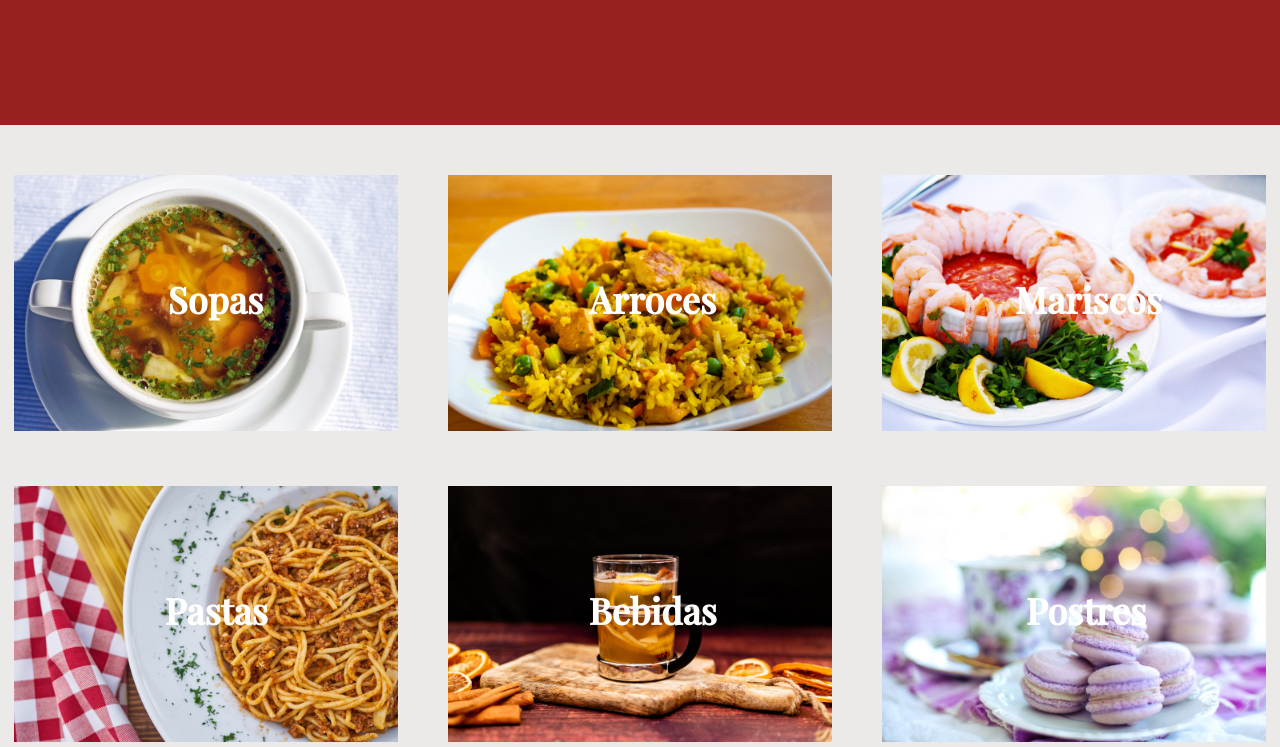
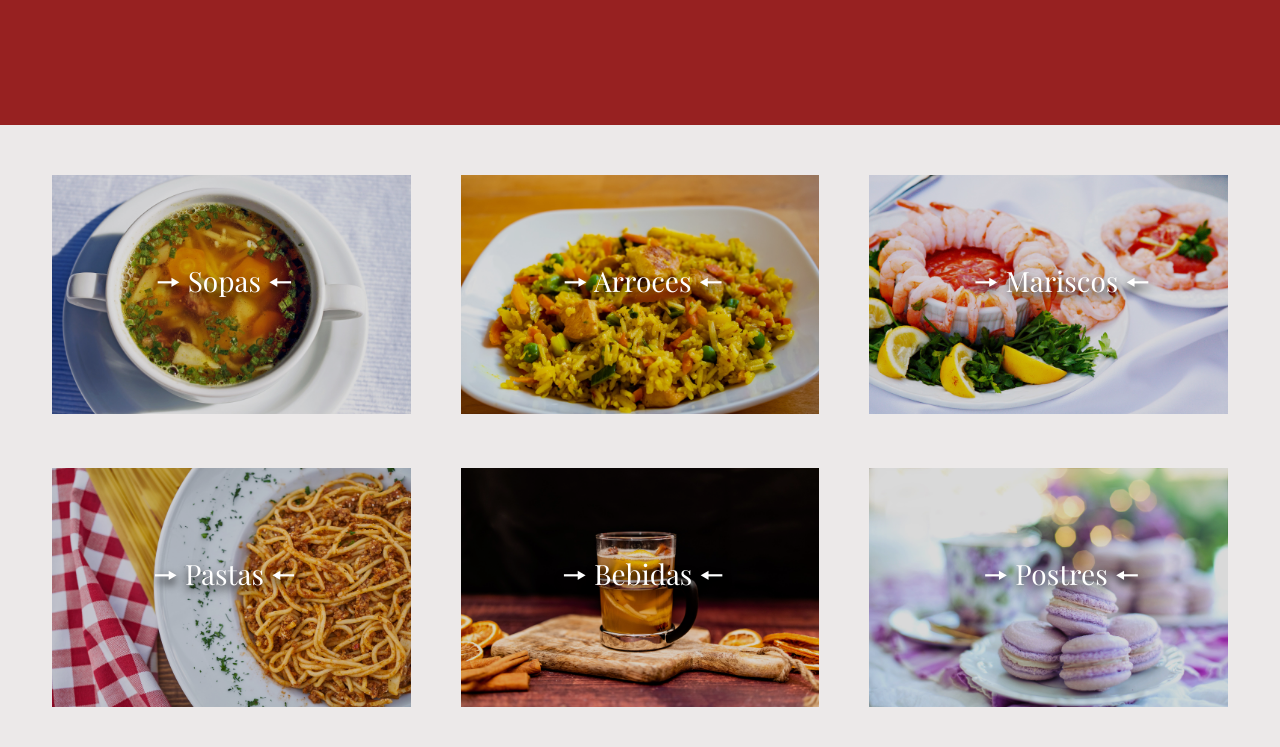
Before and after one commit to WarriorNoel/Recetario, a plain HTML site: page html/recetas.html in a window 1280 px wide. Shown: the part 393-1140 px from the top of the page. After the commit the page ends 1104 px from the top, so only its background shows below. Drawn offline with nearby package versions, Linux system fonts and the light colour scheme; a web font is replaced by a local one.

Commit message:
Añadiendo estilos de página recetas

```diff
--- a/html/recetas.html
+++ b/html/recetas.html
@@ -29,7 +29,7 @@
           <a href="">
             <img src="../images/soup.jpg" alt="">
             <div>
-              <ul>Sopas</ul>
+              <ul>&#129046; Sopas &#129044;</ul>
             </div>
           </a>
         </div>
@@ -37,7 +37,7 @@
           <a href="">
             <img src="../images/rice-dish.jpg" alt="">
             <div>
-              <ul>Arroces</ul>
+              <ul>&#129046; Arroces &#129044;</ul>
             </div>
           </a>
         </div>
@@ -45,7 +45,7 @@
           <a href="">
             <img src="../images/shrimp-cocktail.jpg" alt="">
             <div>
-              <ul>Mariscos</ul>
+              <ul>&#129046; Mariscos &#129044;</ul>
             </div>
           </a>
         </div>
@@ -53,7 +53,7 @@
           <a href="">
             <img src="../images/pasta.jpg" alt="">
             <div>
-              <ul>Pastas</ul>
+              <ul>&#129046; Pastas &#129044;</ul>
             </div>
           </a>
         </div>
@@ -61,7 +61,7 @@
           <a href="">
             <img src="../images/drink.jpg" alt="">
             <div>
-              <ul>Bebidas</ul>
+              <ul>&#129046; Bebidas &#129044;</ul>
             </div>
           </a>
         </div>
@@ -69,7 +69,7 @@
           <a href="">
             <img src="../images/dessert.jpg" alt="">
             <div>
-              <ul>Postres</ul>
+              <ul>&#129046; Postres &#129044;</ul>
             </div>
           </a>
         </div>
--- a/styles/recetas.css
+++ b/styles/recetas.css
@@ -58,12 +58,13 @@ a {
     text-align: center;
     row-gap: 50px;
     column-gap: 50px;
+
+    width: 100%;
 }
 
 .recipes-child {
     list-style: none;
-    flex: 0 0 30%;
-    font-size: 18px;
+    flex: 0 0 28%;
 
     width: 100%;
     height: auto;
@@ -74,14 +75,12 @@ a {
 }
 
 .recipes-child ul {
-    margin-top: 20px;
-    margin-bottom: 0;
     padding: 0;
-    font-size: 36px;
-    font-weight: bold;
+    font-size: 28px;
     color: white !important;
+    text-shadow: 0 5px 10px rgb(0, 0, 0);
     position: absolute;
-    top: 40%;
+    top: 34%;
     left: 50%;
     transform: translate(-50%, -50%);
 }
@@ -89,10 +88,20 @@ a {
 .recipes-child img {
     width: 100%;
     height: auto;
+    filter: brightness(85%);
 }
 
 .recipes-child:nth-child(-n+3) {
     margin-top: 50px;
+}
+
+.recipes-child:nth-child(1),
+.recipes-child:nth-child(4) {
+    padding-left: 20px;
+}
+.recipes-child:nth-child(3),
+.recipes-child:nth-child(6) {
+    padding-right: 20px;
 }
 
 .recipes-child:hover {
@@ -111,11 +120,11 @@ a {
 }
 
 .recipes-child:hover ul {
-    transform: scale(1.2) translate(-40%, -40%);
+    transform: scale(1.3) translate(-40%, -40%);
     transition: all .5s ease-in-out;
 }
 
 .recipes-child:not(hover) ul {
-    transform: scale(1) translate(-40%, -50%);
+    transform: scale(1) translate(-48%, -50%);
     transition: all .5s ease-in-out;
 }
```
